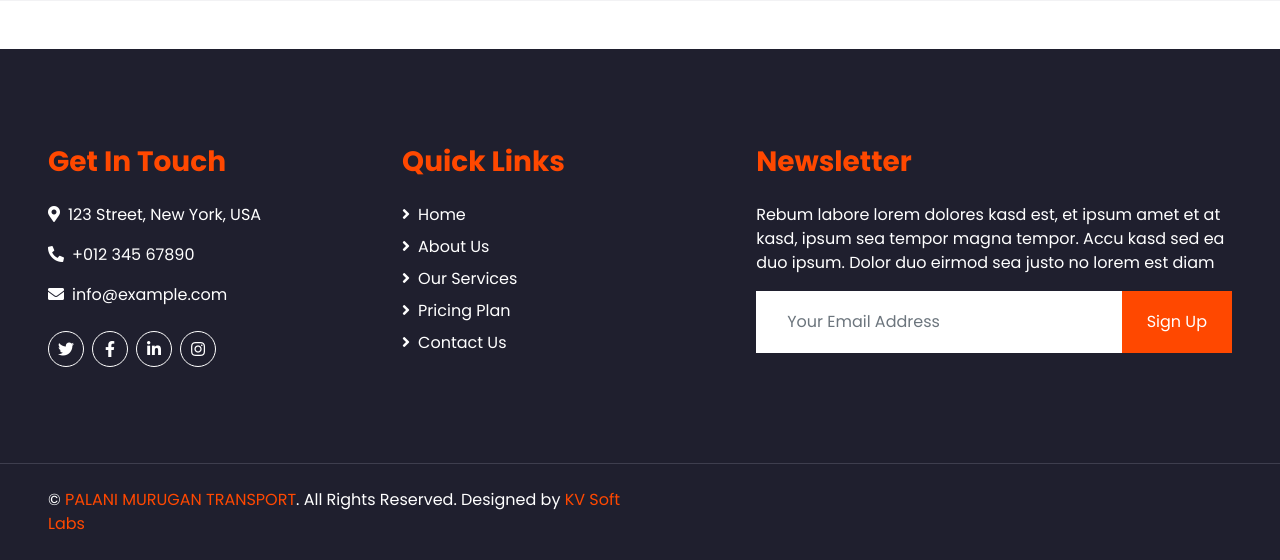
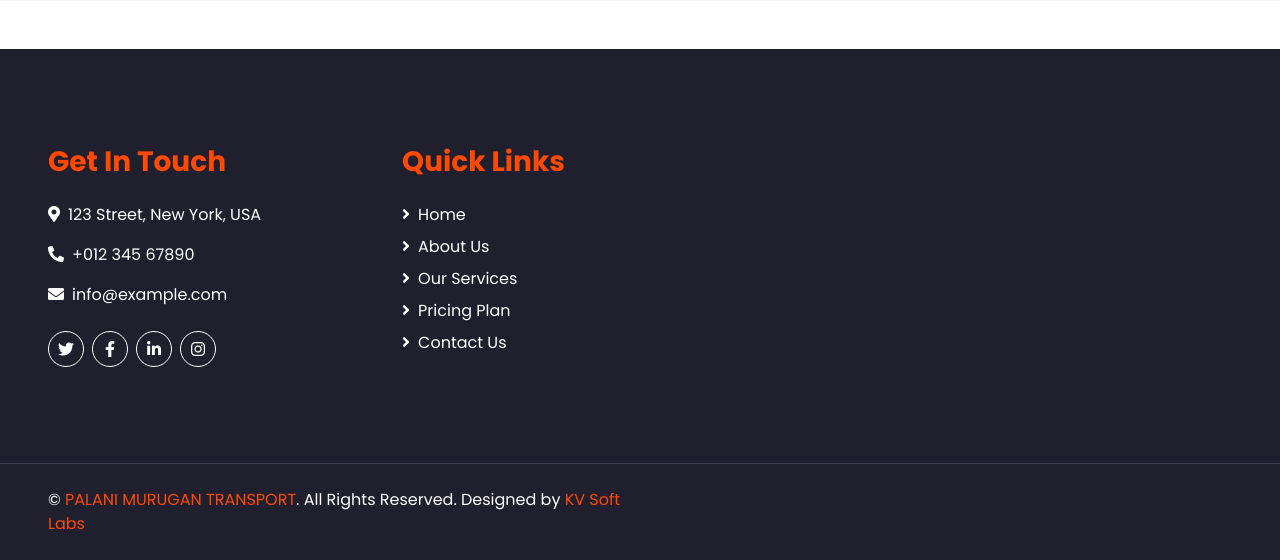
Before and after one commit to kvsoftlabs/spmtlogistics, a CodeIgniter 4 app: the page made by app/Views/main/home.php in a window 1280 px wide. Shown: the part 2783-3343 px from the top of the page. Run offline with PHP 8.4 and a stand-in for CodeIgniter, Linux system fonts and the light colour scheme; the template is opened without the code that fills it, so the values that code supplies are empty; some libraries are stand-ins or nearby versions.

Commit message:
Removed unused code

```diff
--- a/app/Views/main/common_footer.php
+++ b/app/Views/main/common_footer.php
@@ -28,18 +28,6 @@
                 </div>
             </div>
         </div>
-        <div class="col-lg-5 col-md-6 mb-5">
-            <h3 class="text-primary mb-4">Newsletter</h3>
-            <p>Rebum labore lorem dolores kasd est, et ipsum amet et at kasd, ipsum sea tempor magna tempor. Accu kasd sed ea duo ipsum. Dolor duo eirmod sea justo no lorem est diam</p>
-            <div class="w-100">
-                <div class="input-group">
-                    <input type="text" class="form-control border-light" style="padding: 30px;" placeholder="Your Email Address">
-                    <div class="input-group-append">
-                        <button class="btn btn-primary px-4">Sign Up</button>
-                    </div>
-                </div>
-            </div>
-        </div>
     </div>
 </div>
 <div class="container-fluid bg-dark text-white border-top py-4 px-sm-3 px-md-5" style="border-color: #3E3E4E !important;">
```
